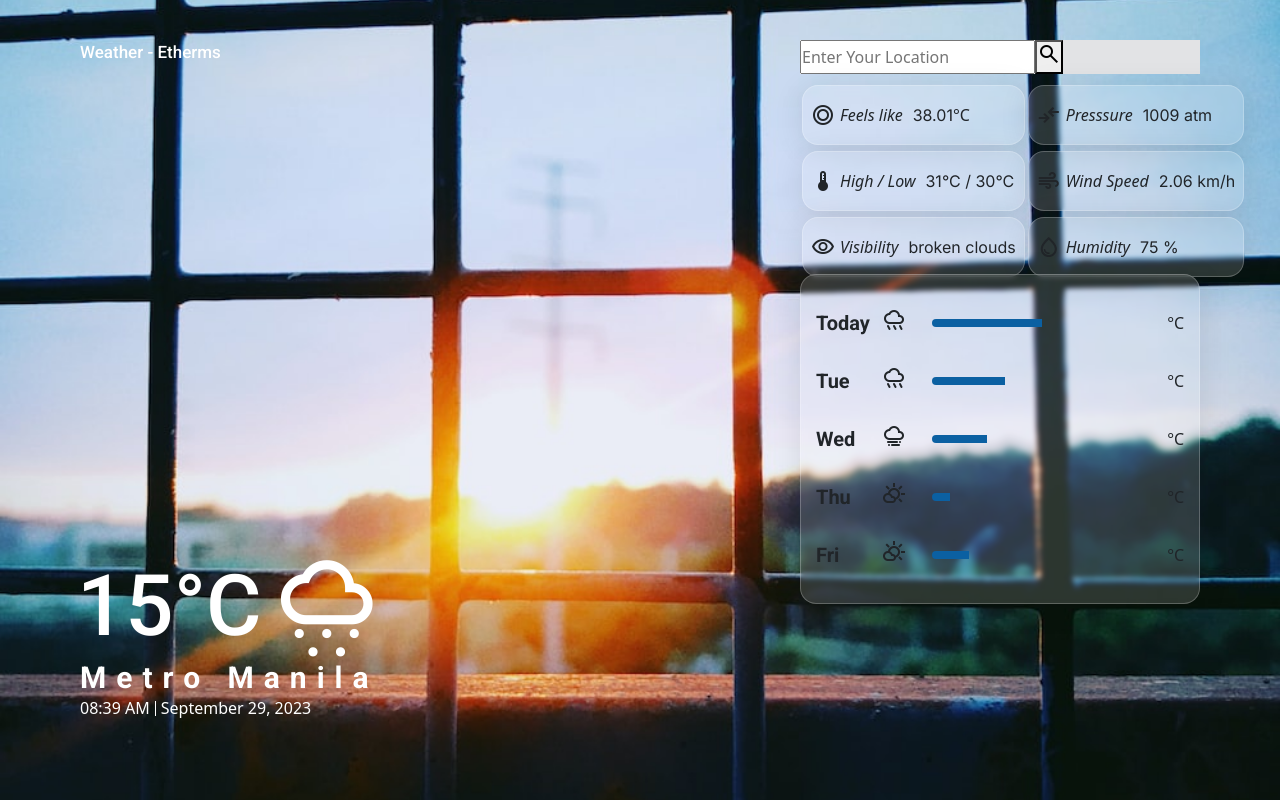
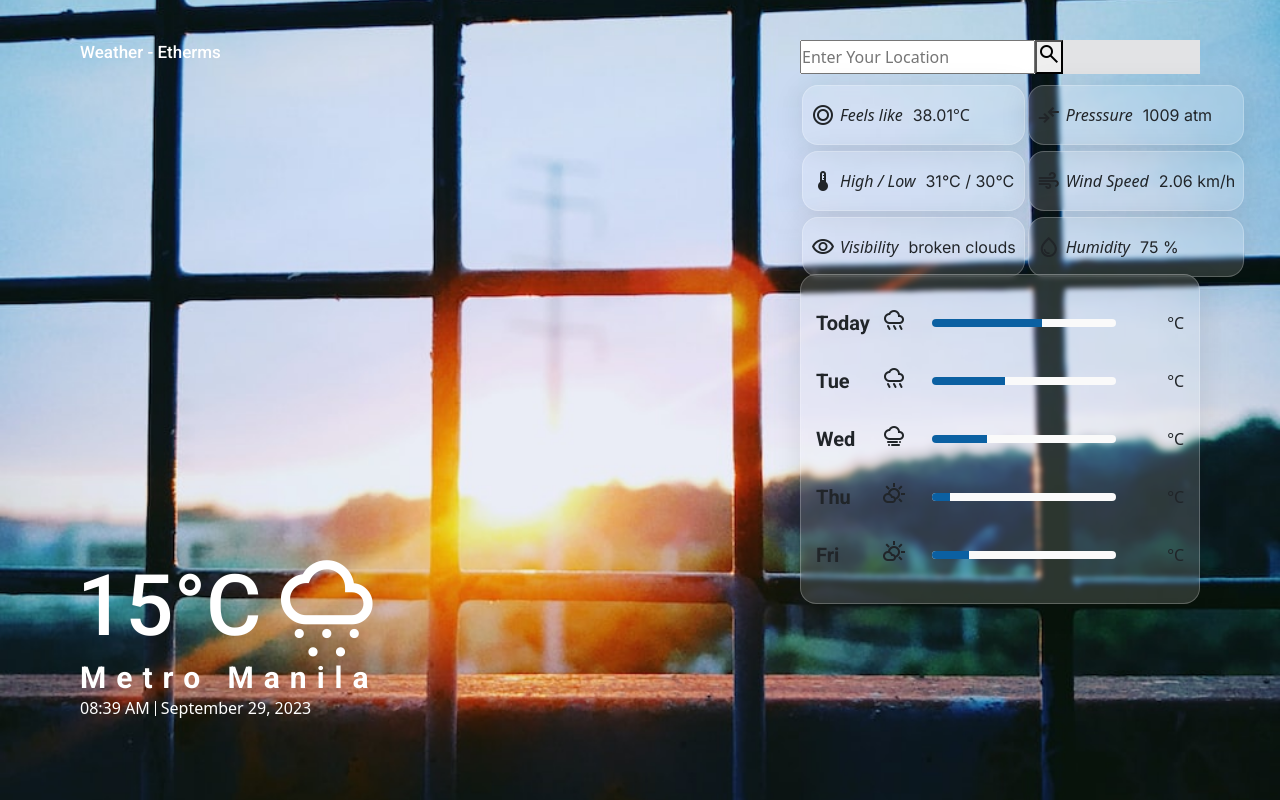
Before and after one commit to Etherms/Weather-Website, a website: page index.html in a window 1280 px wide. Drawn offline with nearby package versions, Linux system fonts and the light colour scheme.

Commit message:
fixing progress bar

```diff
--- a/public/css/style.css
+++ b/public/css/style.css
@@ -172,7 +172,7 @@ body{
 .progress-bar{
     width: 50%;
     height: 8px;
-    background:rgb(250, 250, 250);
+    background:rgb(250, 250, 250) !important;
     border-radius: 15px;
 }
 .progress-bar::before{
```
